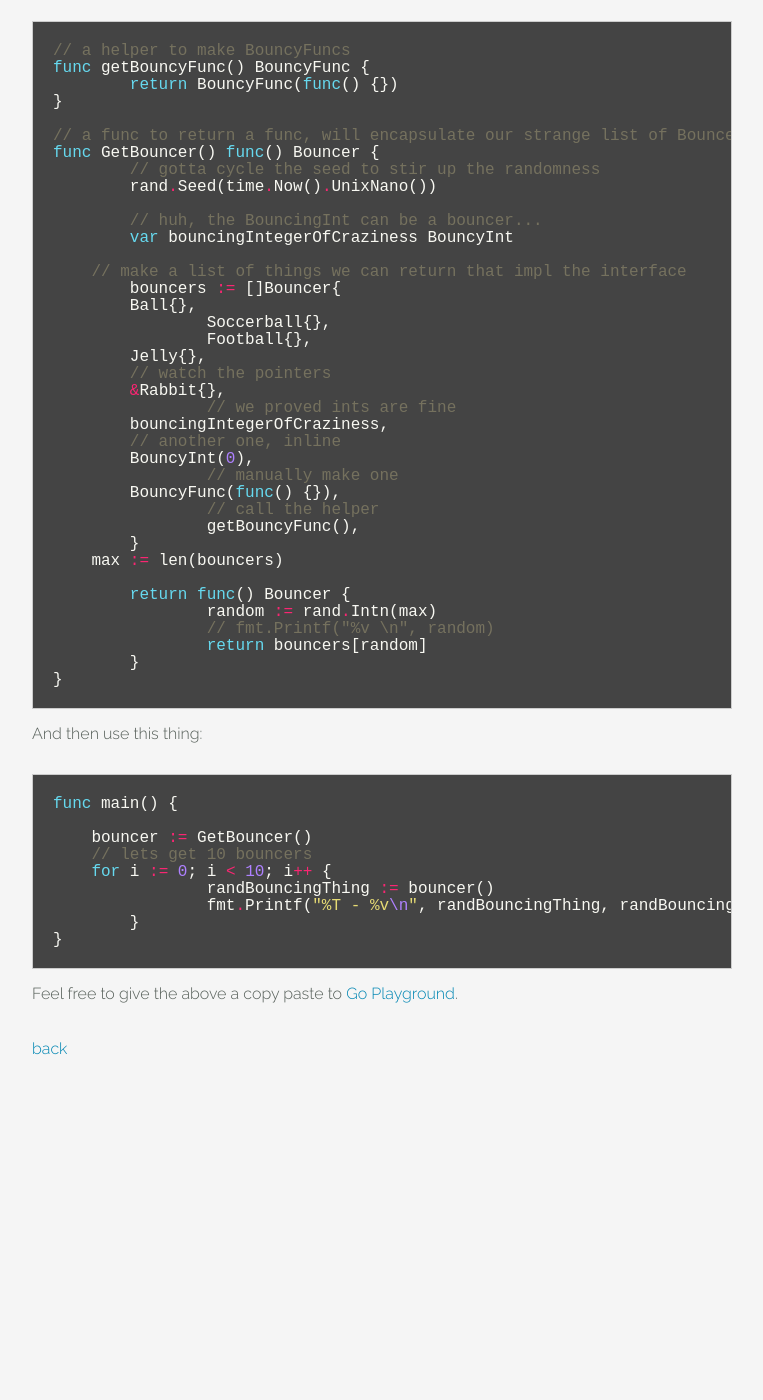
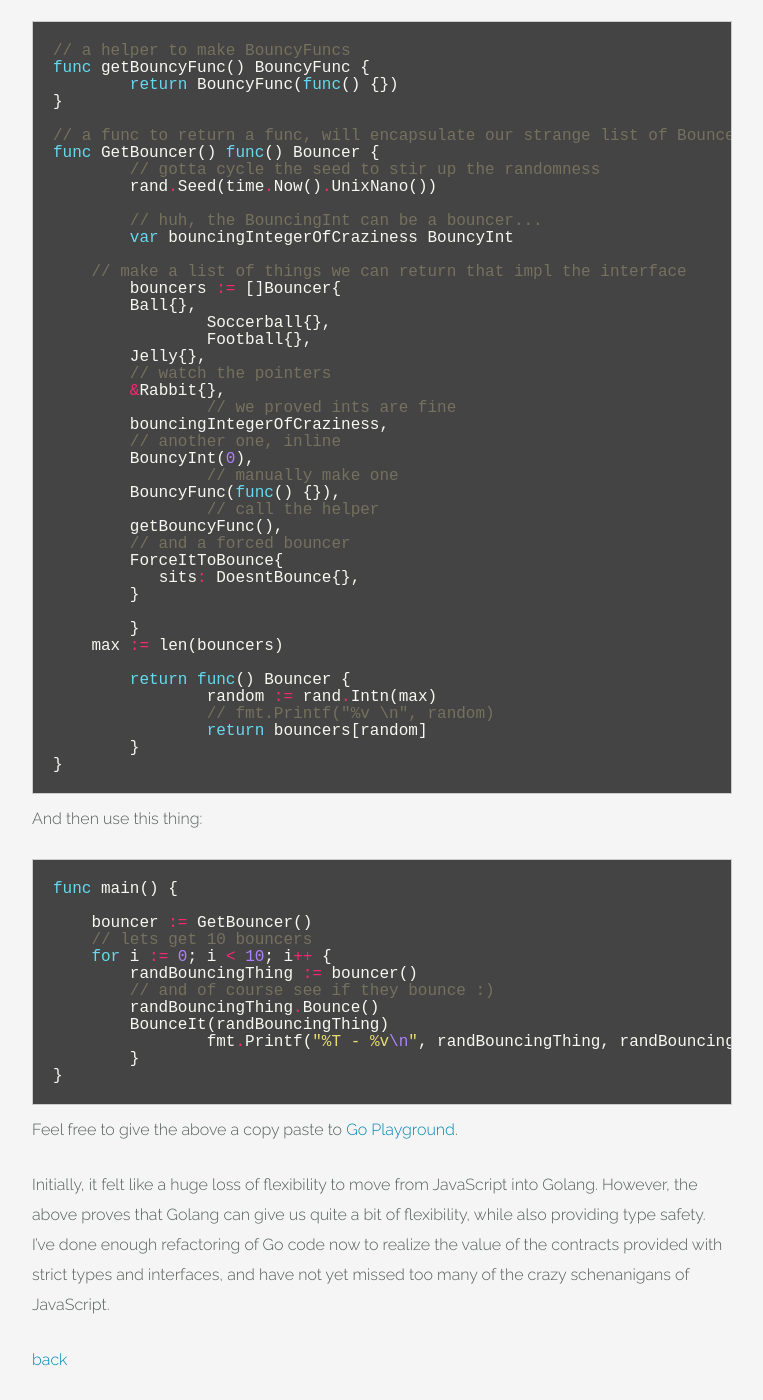
Before and after one commit to benjaminapetersen/benjaminapetersen.github.io, a Jekyll site: the page built from _posts/2019-10-08-golang-interface-flexibility.md, in a window 1280 px wide and 1400 px high, scrolled down 6968 px. Shown: the whole window, without its empty margins (258-1021 px from the left). Built offline with Jekyll 4.4.1, drawn with Linux system fonts in a browser that asks for light colours; before the commit the page ends 8057 px from its top, so only the background shows below that.

Commit message:
Update summary for post 2019-10-08

````diff
--- a/_posts/2019-10-08-golang-interface-flexibility.md
+++ b/_posts/2019-10-08-golang-interface-flexibility.md
@@ -380,7 +380,12 @@ func GetBouncer() func() Bouncer {
 		// manually make one
         BouncyFunc(func() {}),
 		// call the helper
-		getBouncyFunc(),
+        getBouncyFunc(),
+        // and a forced bouncer
+        ForceItToBounce{
+           sits: DoesntBounce{},
+        }
+
 	}
     max := len(bouncers)
 
@@ -400,10 +405,20 @@ func main() {
     bouncer := GetBouncer()
     // lets get 10 bouncers
     for i := 0; i < 10; i++ {
-		randBouncingThing := bouncer()
+        randBouncingThing := bouncer()
+        // and of course see if they bounce :)
+        randBouncingThing.Bounce()
+        BounceIt(randBouncingThing)
 		fmt.Printf("%T - %v\n", randBouncingThing, randBouncingThing)
 	}
 }
 ```
 
 Feel free to give the above a copy paste to [Go Playground](https://play.golang.org/).
+
+Initially, it felt like a huge loss of flexibility to move from
+JavaScript into Golang.  However, the above proves that Golang can
+give us quite a bit of flexibility, while also providing type safety.
+I've done enough refactoring of Go code now to realize the value of
+the contracts provided with strict types and interfaces, and have not
+yet missed too many of the crazy schenanigans of JavaScript.
````
